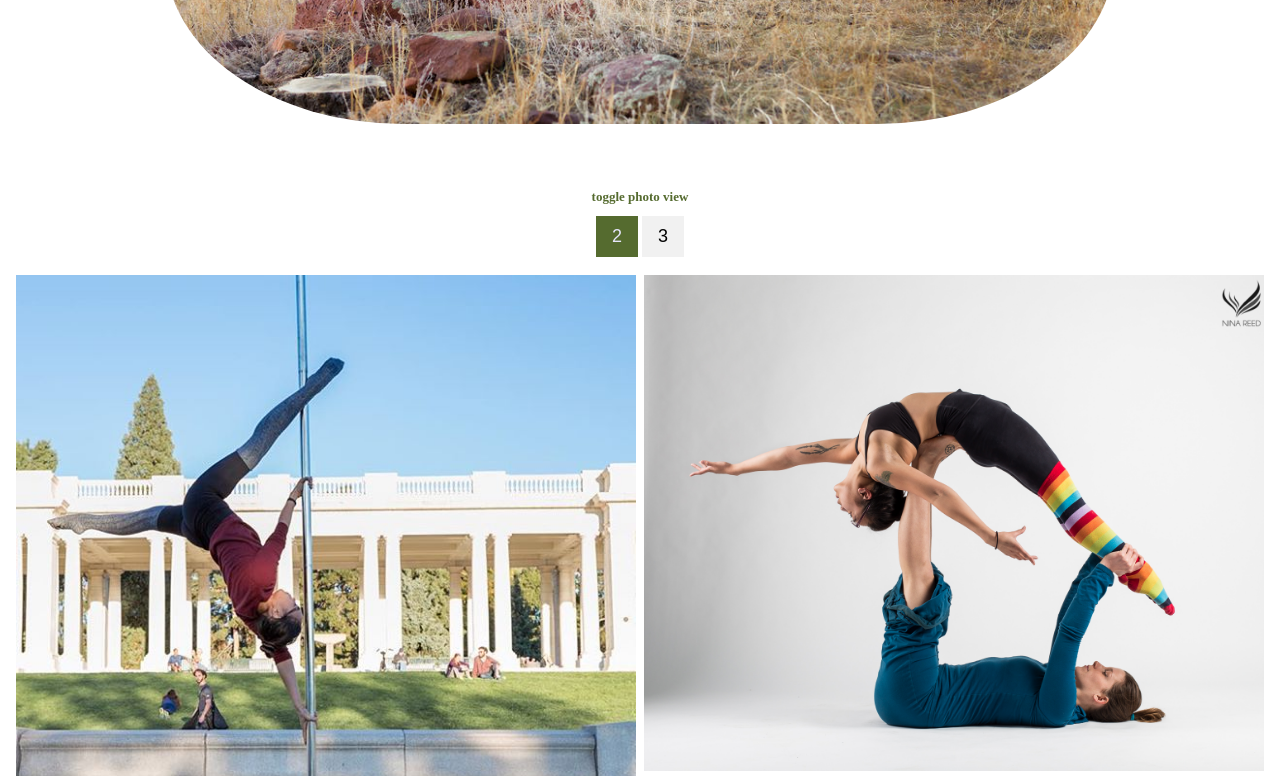
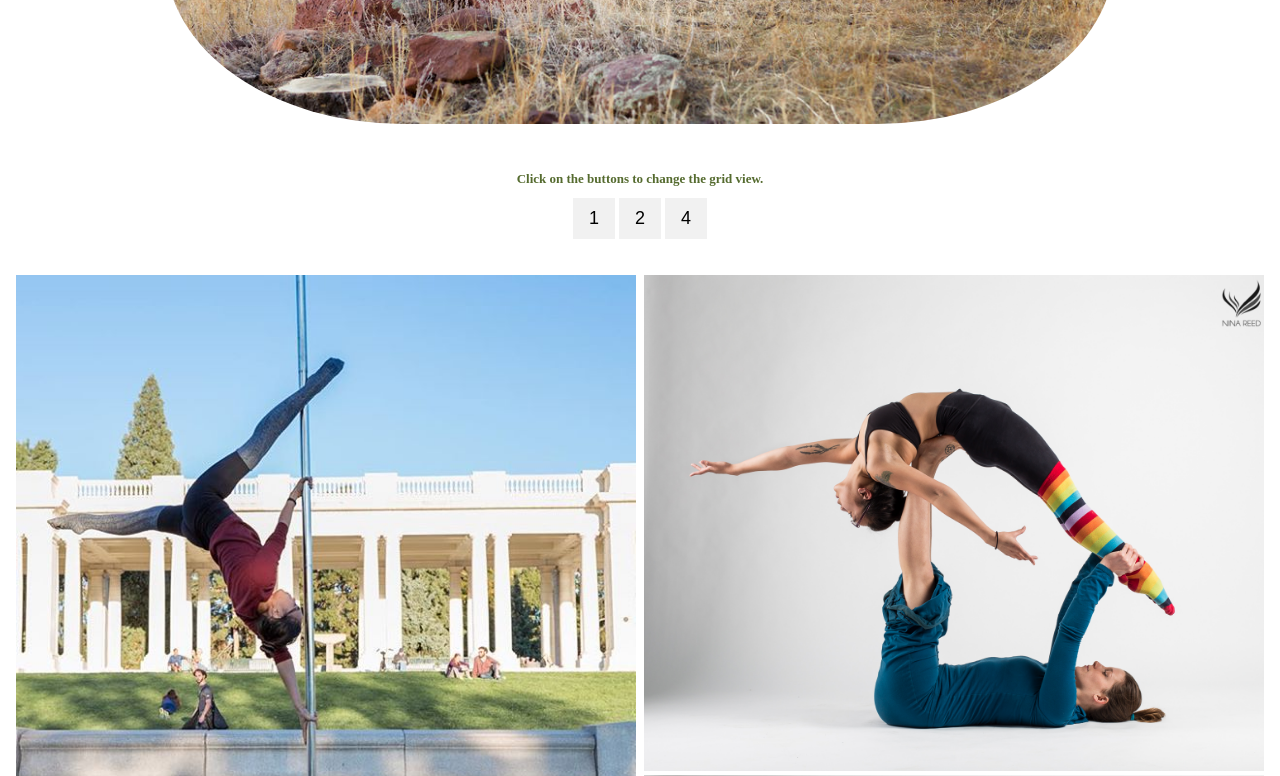
Before and after one commit to anirun/TheBuntoButtJourney, a plain HTML site: page index.html in a window 1280 px wide. Shown: the part 700-1476 px from the top of the page. Drawn offline with Linux system fonts and the light colour scheme.

Commit message:
button highlight commented out

```diff
--- a/index.html
+++ b/index.html
@@ -5,6 +5,7 @@
         <title>BUN TO BUTT!</title>
     </head>
     <body>
+        <script src="script.js"></script>
         <header>
             <h1>The Bun to Butt Journey</h1>
             <h2>Actively searching since May 2020...</h2>
@@ -14,15 +15,13 @@
             </nav>
             <img src="images/BBP-1.jpg">
         </header>
-        <script src="script.js"></script>
 <!-- Photo Grid Buttons -->
-        <div class="buttonHeader">
-            <h2>toggle photo view</h2>
-        </div>
-        <div class="buttons" id="myButtons">
-            <button class="btn active" onclick="two()">2</button>
-            <button class="btn" onclick="three()">3</button>
-        </div>
+    <div class="header" id="myHeader">
+        <h2>Click on the buttons to change the grid view.</h2>
+        <button class="btn" onclick="one()">1</button>
+        <button class="btn active" onclick="two()">2</button>
+        <button class="btn" onclick="four()">4</button>
+    </div>
 <!-- Photo Grid -->
         <div class="row">
             <div class="column">
--- a/script.js
+++ b/script.js
@@ -19,16 +19,17 @@ function two() {
 }
 
 // Three images side by side
-function three() {
+function four() {
     for (i = 0; i < elements.length; i++) {
-      elements[i].style.msFlex = "33%";  // IE10
-      elements[i].style.flex = "33%";
+      elements[i].style.msFlex = "25%";  // IE10
+      elements[i].style.flex = "25%";
     }
   }
 
-// highlight current button
-var buttons = document.getElementById("myButtons");
-var btns = buttons.getElementsByClassName("btn");
+/* Add active class to the current button (highlight it)
+
+var header = document.getElementById("myHeader");
+var btns = header.getElementsByClassName("btn");
 for (var i = 0; i < btns.length; i++) {
   btns[i].addEventListener("click", function() {
     var current = document.getElementsByClassName("active");
@@ -36,3 +37,5 @@ for (var i = 0; i < btns.length; i++) {
     this.className += " active";
   });
 }
+
+*/
--- a/style.css
+++ b/style.css
@@ -1,6 +1,7 @@
 /* header formatting*/
 header {
   text-align: center;
+  padding-top: 50px;
 }
 
 header img {
@@ -43,15 +44,17 @@ h2  {
 }
 
 h3 {
-  font-weight: bolder;
-  color: darkolivegreenblush;
-  text-align:right;
-  padding-right: 30px;
+    font-weight: bolder;
+    color: darkolivegreen;
+    text-align:right;
+    padding-right: 30px;
 }
 
 /* nav bar formatting */
 nav {
-  align-items: center;
+  position: fixed;
+  top: 0;
+  width: 100%;
   padding-top: 10px;
   padding-bottom: 30px;
 }
@@ -65,12 +68,37 @@ nav a {
   color: lavender;
 }
 
+/* button formatting */
+.header {
+  text-align: center;
+  padding: 32px;
+  color: darkolivegreen;
+}
+
+.btn {
+  border: none;
+  outline: none;
+  padding: 10px 16px;
+  background-color: #f1f1f1;
+  cursor: pointer;
+  font-size: 18px;
+}
+
+/* button behavior */
+.btn:hover, .btn.on:hover {
+  background-color:peachpuff;
+}
+
+.btn.on {
+  background-color:darkolivegreen;
+  color: lavender;
+}
+
 /* image table */
 * {
   box-sizing: border-box;
 }
 
-/* image behavior in gallery because why not */
 .row img:hover {
   -webkit-transform: scaleX(-1);
   transform: scaleX(-1);
@@ -92,43 +120,6 @@ nav a {
 }
 
 .column img {
-  margin-top: 8px;
+  margin-top: 4px;
   vertical-align: middle;
 }
-
-/* Clear floats after the columns */
-.row:after {
-  content: "";
-  display: table;
-  clear: both;
-}
-
-.buttonHeader {
-  padding-top: 50px;
-  text-align: center;
-}
-
-/* button formatting */
-.buttons {
-  padding-bottom: 10px;
-  text-align: center;
-}
-
-.btn {
-  border: none;
-  outline: none;
-  padding: 10px 16px;
-  background-color: #f1f1f1;
-  cursor: pointer;
-  font-size: 18px;
-}
-
-/* button behavior */
-.btn:hover {
-  background-color:peachpuff;
-}
-
-.btn.active {
-  background-color:darkolivegreen;
-  color: lavender;
-}
```
